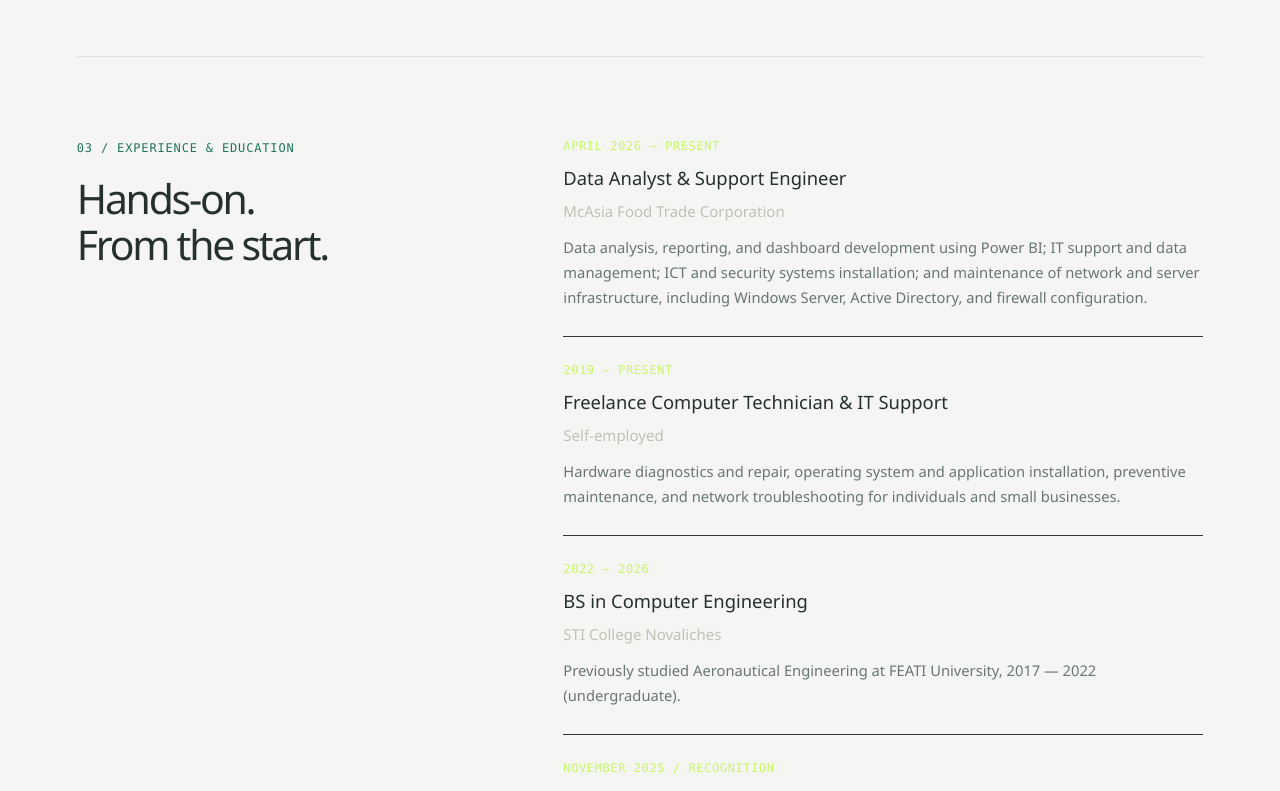
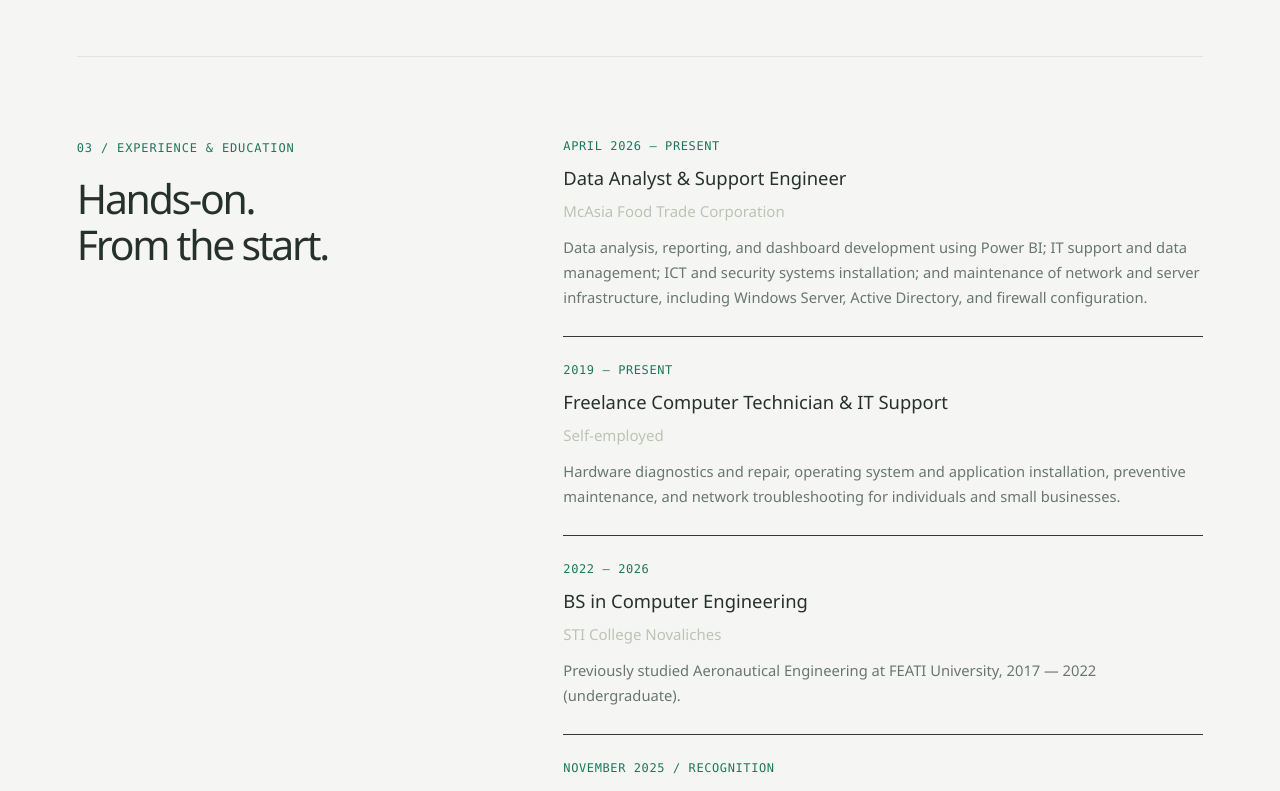
Before and after one commit to Yukie1212/PORTFOLIO, a React (Vite) app: page / in a window 1280 px wide. Shown: the part 4600-5391 px from the top of the page. Built offline with nearby package versions, Linux system fonts and the light colour scheme.

Commit message:
Match experience date color

```diff
--- a/src/App.css
+++ b/src/App.css
@@ -9,6 +9,7 @@ body{background:#f5f6f3}
 .brand{color:#26312e;font-size:2rem}
 .brand span,.eyebrow,h1 span,.project-title>span,.project-action,.capability .plus{color:#1f765d}
 .header-note,.section-heading>p,.hero-bottom p,.project>p,.about-copy,.capability p,.career-list article>p:last-child,.edition,.project-meta,footer{color:#687671}
+.career-date{color:#1f765d}
 .nav a:hover{color:#1f765d}
 .menu-toggle{border-color:#cbd5cf;color:#26312e}
 .hero{padding-top:40px}
```
